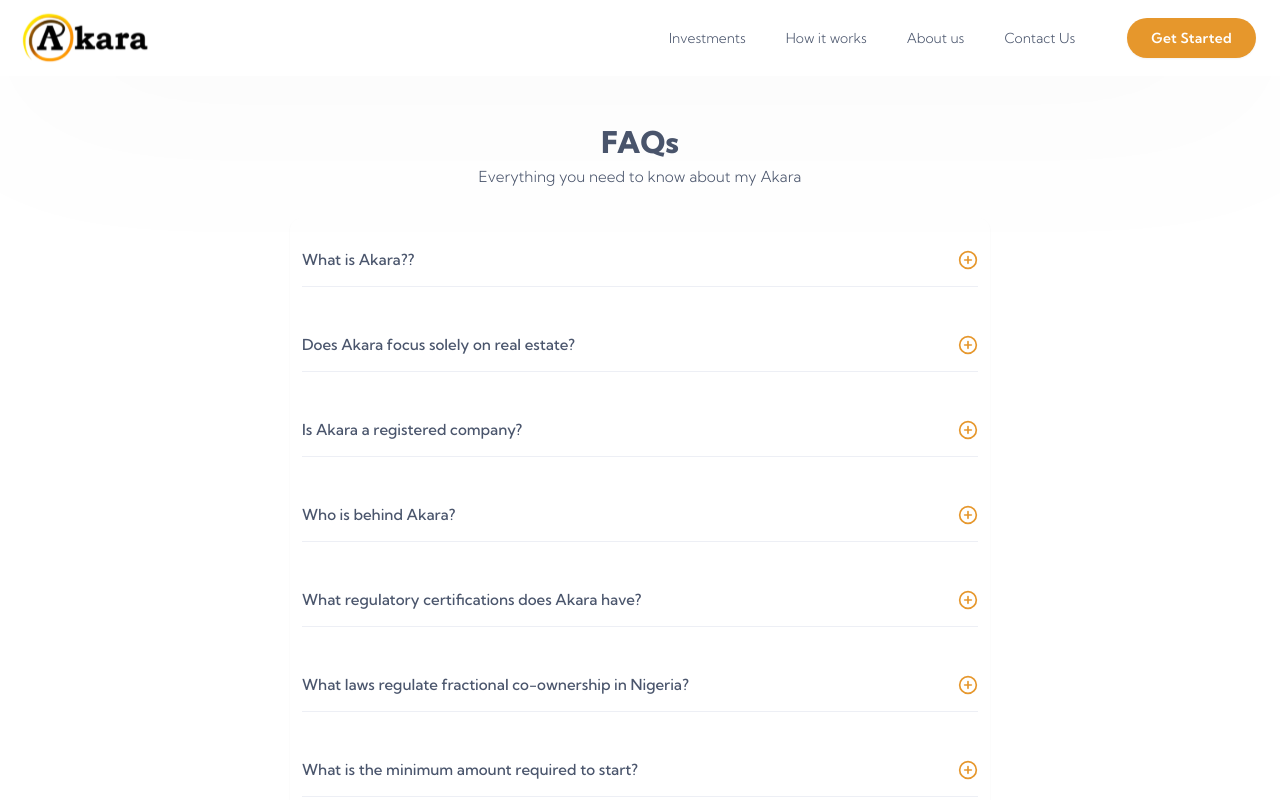
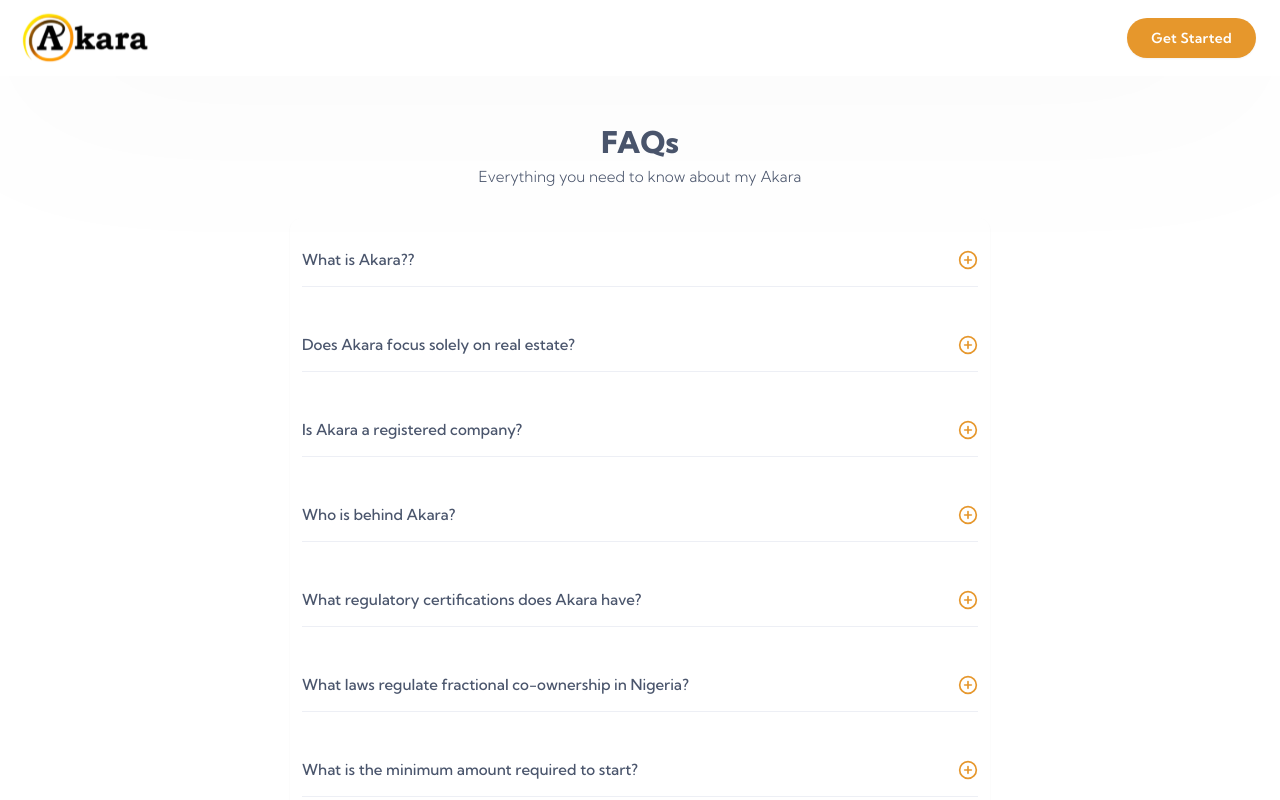
Before and after one commit to JohnOmoseni/akara-website, a React (Vite) app: page /faqs in a window 1280 px wide. Built offline with nearby package versions, Linux system fonts and the light colour scheme.

Commit message:
chore: made content changes

```diff
--- a/src/app/policy/page.tsx
+++ b/src/app/policy/page.tsx
@@ -1,10 +1,7 @@
 import { disclaimer, privacyPolicy, terms } from "@/constants/pages";
-import { navLinks } from "@/constants";
-import { logo, Menu } from "@/constants/icons";
-import { useAppContext } from "@/context/AppContext";
+import { logo } from "@/constants/icons";
 import { Link } from "react-router-dom";
 import Button from "@/components/reuseables/CustomButton";
-import NavLinks from "@/layouts/NavLinks";
 
 function PrivacyPolicy({
 	type = "privacy",
@@ -75,8 +72,6 @@
 export default PrivacyPolicy;
 
 export const PolicyHeader = () => {
-	const { toggleMenu } = useAppContext();
-
 	return (
 		<header className="mx-auto w-full sticky px-4 sm:px-6 py-1.5 md:py-2 bg-background top-0 left-0 right-0 z-[999] drop-shadow-[0_2px_100px_rgb(0_0_0_/_0.04)]">
 			<div className="row-flex-btwn gap-4">
@@ -92,7 +87,7 @@
 				</Link>
 
 				<div className="row-flex gap-12 ml-auto">
-					<div className="md:row-flex hidden gap-8">
+					{/* <div className="md:row-flex hidden gap-8">
 						{navLinks?.map((link, idx) => (
 							<NavLinks key={idx} {...link} />
 						))}
@@ -100,9 +95,9 @@
 
 					<div className="icon sm:!hidden" onClick={() => toggleMenu()}>
 						<Menu size={22} className="" color="#333" />
-					</div>
+					</div> */}
 
-					<Link to="" className="hidden sm:block">
+					<Link to="#" className="hidden sm:block">
 						<Button title="Get Started" className="rounded-full" />
 					</Link>
 				</div>
```
